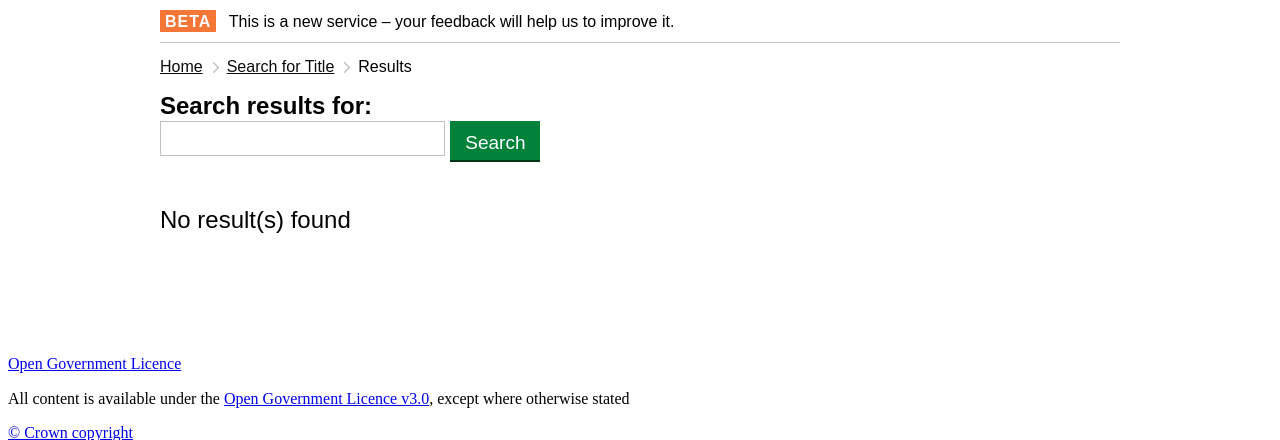
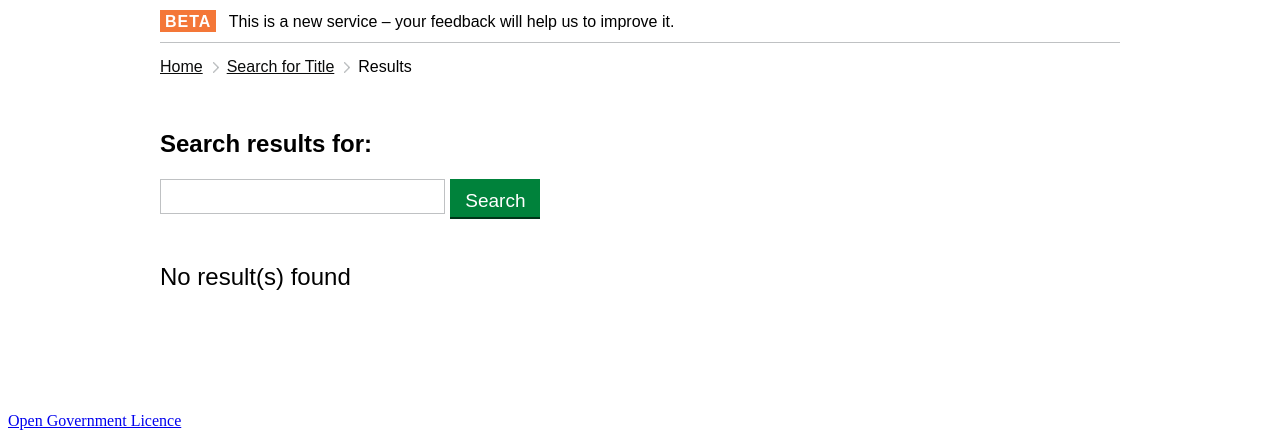
Before and after one commit to matt-gaspar/digital-register-frontend, a Flask app: template service/templates/no_title_number_results.html in a window 1280 px wide. Shown: the part 75-515 px from the top of the page. Run offline with Flask 2, Linux system fonts and the light colour scheme; the template is opened without the code that fills it, so the values that code supplies are empty; parts of the project's set-up code (start-up, migrations or seed data) failed here and were passed over.

Commit message:
Updated formatting of some text to improve spacing

```diff
--- a/service/templates/no_title_number_results.html
+++ b/service/templates/no_title_number_results.html
@@ -13,7 +13,7 @@
                     <li>Results</li>
                 </ol>
             </div>
-            <p/>
+
             <div class="outer-block">
                 <div class="inner-block">
 
@@ -21,8 +21,10 @@
 
                       <form action="/title-search/" method="POST" role="form">
                           <div class="form-group">
-                              <label class="form-label-bold" for="search-terms">
-                                  Search results for:
+                              <label for="search-terms">
+                                  <h1 class="heading-medium">
+                                      Search results for: <span class="visuallyhidden">{% if search_term %}{{ search_term }}{% endif %}</span>
+                                  </h1>
                               </label>
                               <input type="text" class="form-control" name="search_term" id="search_term" value="{% if search_term %}{{ search_term }}{% endif %}"/>
                               <button type="submit" class="button">Search</button>
```
